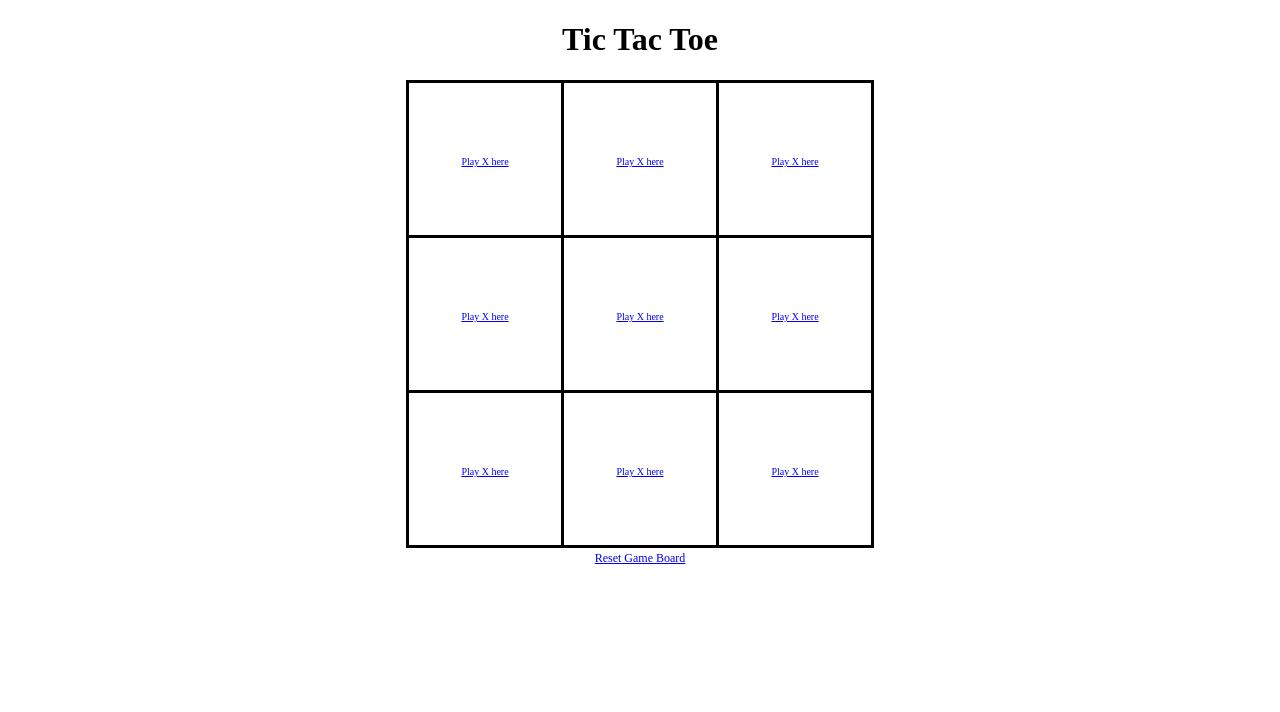
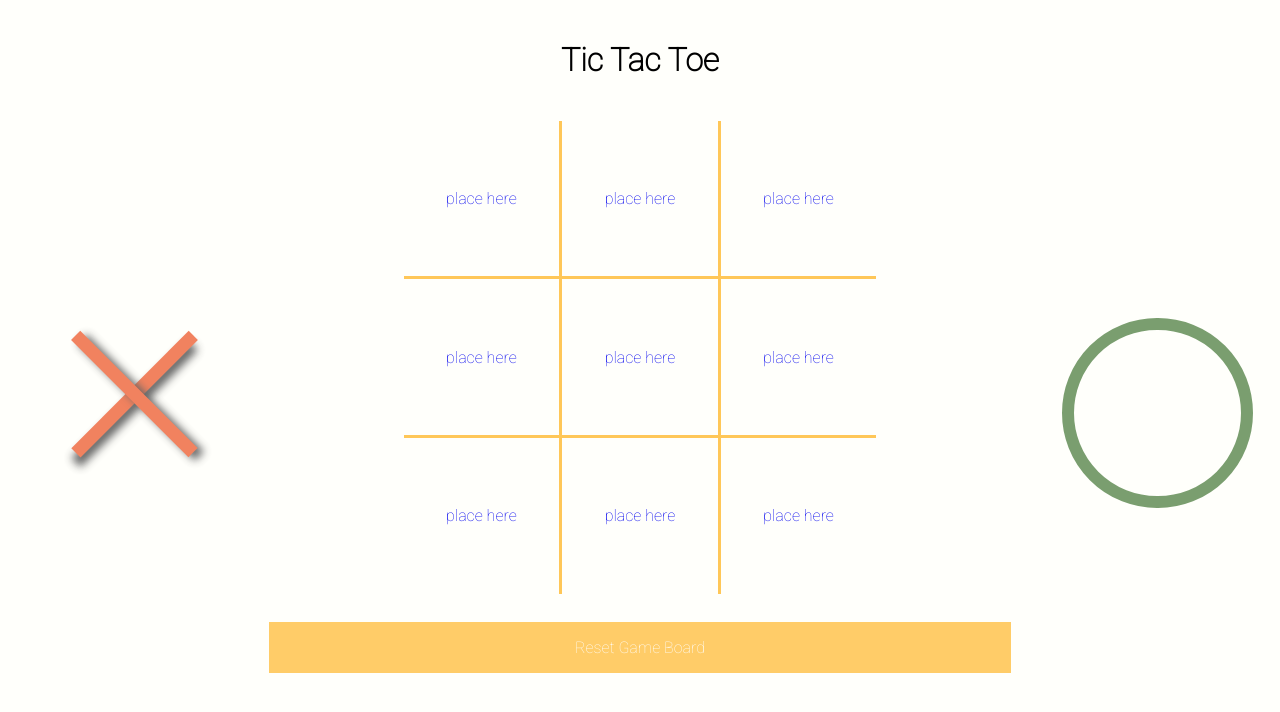
Before and after one commit to yuhsienchiang/tictactoe, a Flask app: page / in a window 1280 px wide. Shown: the top 712 px of the page. Run offline with Flask 2, Linux system fonts and the light colour scheme.

Commit message:
new file:   .DS_Store 	modified:   __pycache__/application.cpython-37.pyc 	modified:   application.py 	new file:   static/.DS_Store 	new file:   static/crown.png 	modified:   static/css/style.css 	new file:   templates/.DS_Store 	modified:   templates/game.html 	modified:   templates/layout.html
modify winning condition check function and adding styles

```diff
--- a/application.py
+++ b/application.py
@@ -1,10 +1,11 @@
-#-*- coding:utf-8 -*-
-# AUTHOR:   samchiang
-# FILE:     application.py
-# ROLE:     TODO (some explanation)
-# CREATED:  2019-02-27 11:25:03
-# MODIFIED: 2019-02-27 20:47:11
-
+#!/usr/bin/env python3
+# -*- coding: utf-8 -*-
+# File              : application.py
+# Author            : Yu Hsien Chiang <samy9ch@gmail.com>
+# Date              : 17.09.19 Tue 15:47:47
+# Last Modified Date: 17.09.19 Tue 15:48:23
+# Last Modified By  : Yu Hsien Chiang <samy9ch@gmail.com>
+#
 from flask import Flask, render_template, session, redirect, url_for
 from flask_session import Session
 from tempfile import mkdtemp
@@ -73,7 +74,7 @@ def isOver(board):
     return False
 
 def isTie(board):
-    if (None not in board[0] and None not in board[1] and None not in board[2]):
+    if (None not in board[0] and None not in board[1] and None not in board[2]) and (not isOver(board)):
         return True
     else:
         return False
--- a/static/css/style.css
+++ b/static/css/style.css
@@ -1,25 +1,182 @@
+@import url('https://fonts.googleapis.com/css?family=Roboto:100&display=swap');
+
+
 body {
-  text-align: center;
+    font-family: 'Roboto';
+    font-weight: 100;
+    text-align: center;
+    font-size: 16px;
+
+    background-color: #FFFFFB;
+    margin: 0;
+    padding: 0;
+}
+
+header {
+    height: auto;
+    padding-top: 2.5vh;
+    padding-bottom: 2.5vh;
 
 }
 
+.container {
+    display: flex;
+    flex-direction: row;
+    width: 100vw;
+    height: 70vh;
+}
+
+.item {
+    position: relative;
+    flex-grow: 1;
+    height: auto;
+}
+
+.left, .right {
+    position: absolute;
+    top: 50%;
+    left: 50%;
+    margin-top: -6.5vw;
+    margin-left: -6.5vw;
+}
+
+.cross {
+    position: relative;
+    display: inline-block;
+    width: 13vw;
+    height: 13vw;
+    opacity: 0.9;
+}
+
+.cross::before, .cross::after {
+    position: absolute;
+    display: block;
+    content: '';
+    left: 6.5vw;
+    height: 13vw;
+    width: 1vw;
+    background-color: #f0754f;
+}
+
+.cross::before {
+    transform: rotate(45deg);
+}
+.cross::after {
+    transform: rotate(-45deg);
+}
+
+.left.turn .cross::before {
+    transform: translate(-7px,-7px) rotate(45deg);;
+    box-shadow: 7px 7px 9px #555;
+}
+
+.left.turn .cross::after {
+    transform: translate(-7px,-7px) rotate(-45deg);;
+    box-shadow: 2px 7px 9px #555;
+}
+
+
+.circle {
+    position: relative;
+    display: inline-block;
+    width: 13vw;
+    height: 13vw;
+    opacity: 0.9;
+}
+
+.circle::before {
+    position: absolute;
+    display: block;
+    content: '';
+    height: 13vw;
+    width: 13vw;
+    border: 1vw solid #6c9460;
+    border-radius: 50%;
+}
+
+
+.right.turn .circle::before {
+    transform: translate(-7px,-7px);
+    box-shadow: 7px 7px 9px #555, 7px 7px 9px #555 inset;
+}
+
 table {
-  border-collapse: collapse;
-  margin-left: auto;
-  margin-right: auto;
+    border-collapse: collapse;
+    margin-left: auto;
+    margin-right: auto;
+}
+
+tr {
+    border-bottom: 3px solid #FFC758;
+}
+
+tr:last-child {
+    border: 0;
 }
 
 td {
-  border: 3px solid black;
-  width: 150px;
-  height: 150px;
-  font-size: 20px;
+    border-right: 3px solid #FFC758;
+    height: 12vw;
+    width: 12vw;
+}
+
+td:last-child {
+    border: 0;
+}
+
+td .cross, td .circle {
+    height: 9vw;
+    width: 9vw;
+}
+
+
+td  .cross::before, td .cross::after {
+    position: absolute;
+    display: block;
+    content: '';
+    left: 4.5vw;
+    height: 9vw;
+    width: 0.5vw;
+    background-color: #f0754f;
+}
+
+td .circle::before {
+    height: 8vw;
+    width: 8vw;
+    border: 0.5vw solid #6c9460;
+}
+
+.reset-btn {
+    display: block;
+    margin-top: 3.5vh;
+    padding: 1rem;
+    color: #FFF;
+    background-color: #FFC758;
+    opacity: 0.9;
+    transition: all 0.1s linear;
+    will-change: transform, box-shadow;
+}
+
+.reset-btn:hover {
+    transform: translate(5px, 5px);
+    box-shadow: -5px -5px 8px #888;
 }
 
 a {
-  font-size: 12px;
+    text-decoration: none;
+    font-size: 1rem;
 }
 
-td > a {
-  font-size: 10px;
+a:visited {
+    color: black;
 }
+
+.crown {
+    position: absolute;
+    display: block;
+    width: 10vw;
+    height: auto;
+    top: 0;
+    left: 50%;
+    margin-left: -5vw;
+}
--- a/templates/game.html
+++ b/templates/game.html
@@ -1,16 +1,24 @@
 {% extends "layout.html" %}
+{% block cross %}
+    {% if winner == "X" or winner == "Tie" %}
+    <img src="{{ url_for('static', filename='crown.png') }}" class="crown">
+    {% endif %}
+    <div class="left {% if turn == 'X' %} turn {% endif%}">
+        <a href="#" class="cross"></a>
+    </div>
+{% endblock %}
+
 {% block body %}
-
-<table align="center">
+    <table>
         {% for i in range(3) %}
         <tr>
             {% for j in range(3) %}
             <td>
                 {% if game[i][j] %}
-        {{ game[i][j] }}
+                <a href="#" class="{% if game[i][j] == 'X' %} cross {% else %} circle {% endif %} "></a>
                 {% else %}
                 {% if winner == None %}
-          <a href="{{ url_for('play', row = i, col = j) }}">Play {{ turn }} here</a>
+                <a href="{{ url_for('play', row = i, col = j) }}">place here</a>
                 {% endif %}
                 {% endif %}
             </td>
@@ -19,13 +27,16 @@
         {% endfor %}
     </table>
 
-{% if winner != None %}
-  <h3>Game Over!</h3>
-  {% if winner == "Tie" %}
-    <h3>It's a Tie!</h3>
-  {% else %}
-    <h3>{{ winner }} Win !</h3>
+{% endblock %}
+
+
+{% block circle %}
+    {% if winner == "O" or winner == "Tie" %}
+    <img src="{{ url_for('static', filename='crown.png') }}" class="crown">
     {% endif %}
-{% endif %}
+    <div class="right {% if turn == 'O' %} turn {% endif %}">
+        <a href="#" class="circle"></a>
+    </div>
+
 
 {% endblock %}
--- a/templates/layout.html
+++ b/templates/layout.html
@@ -2,15 +2,34 @@
 <html>
     <head>
         <title>Tic Tac Toe</title>
+        <meta charset="utf-8">
+        <meta name="viewport" content="width=device-width, initial-scale=1, shrink-to-fit=no">
+
         <link rel="stylesheet" href="{{ url_for('static', filename='css/style.css') }}">
     </head>
 
 
     <body>
+        <header>
             <h1>Tic Tac Toe</h1>
+        </header>
+        <main class="container">
+            <section class="item">
+                {% block cross %}
+                {% endblock %}
+            </section>
+            <section class="item board">
                 {% block body %}
                 {% endblock %}
-  <a href="{{ url_for('reset') }}">Reset Game Board</a>
+                <a href="{{ url_for('reset') }}" class="reset-btn">Reset Game Board</a>
+            </section>
+            <seciton class="item">
+                {% block circle %}
+                {% endblock %}
+            </seciton>
+
+        </main>
+
 
     </body>
 </html>
```
Also changed, not shown: static/crown.png (added), 3 other files. Lines whose indentation alone changed are shown as unchanged.
